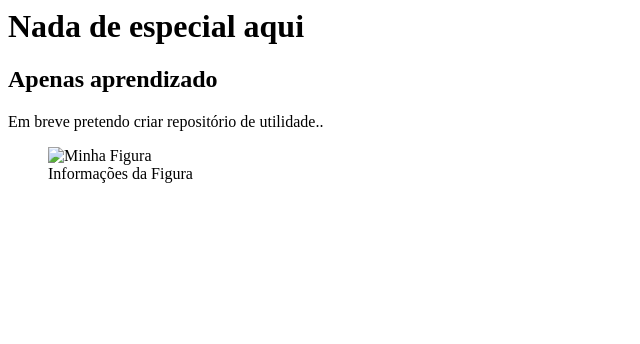
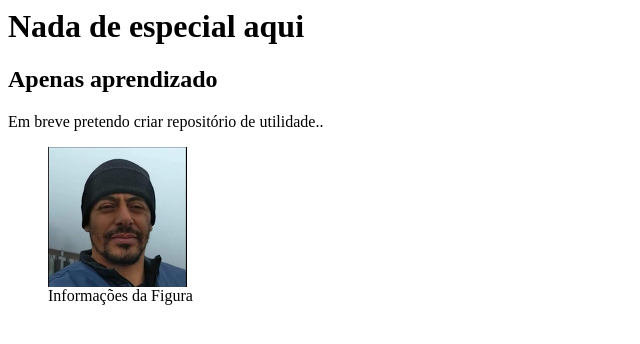
Before and after one commit to ti7ava/ti7ava.github.io, a plain HTML site: page index.html in a window 1280 px wide. Shown: the whole page, without its empty margins (0-640 px from the left). Drawn offline with Linux system fonts and the light colour scheme.

Commit message:
Update index.html

```diff
--- a/index.html
+++ b/index.html
@@ -7,7 +7,7 @@
 <h2>Apenas aprendizado</h2>
 <p>Em breve pretendo criar repositório de utilidade..</p>
   <figure>
-  <img src="ti7ava.github.io/blob/master/renato.png" alt="Minha Figura">
+  <img src="ti7ava.github.io/renato.png" alt="Minha Figura">
   <figcaption>Informações da Figura</figcaption>
 </figure>
   </body>
```
